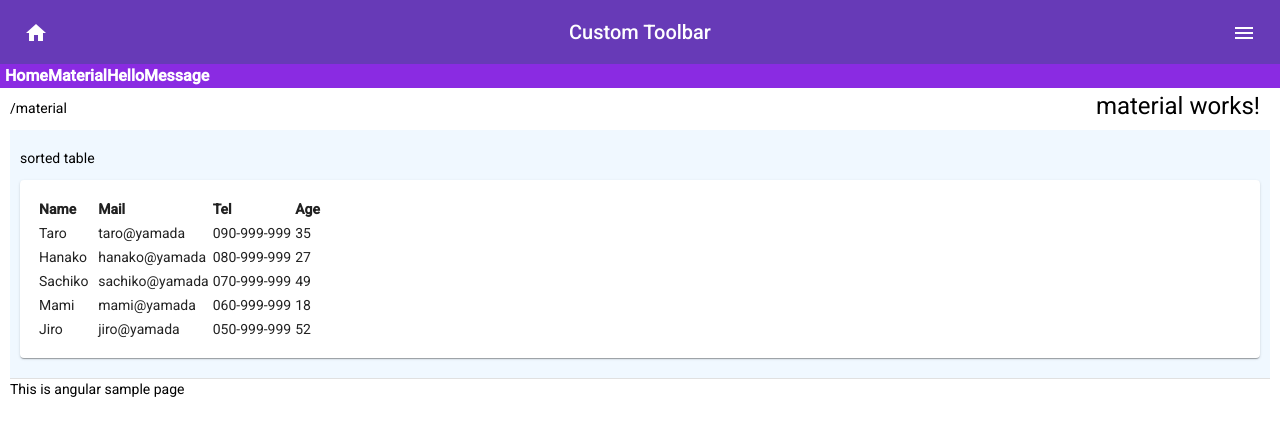
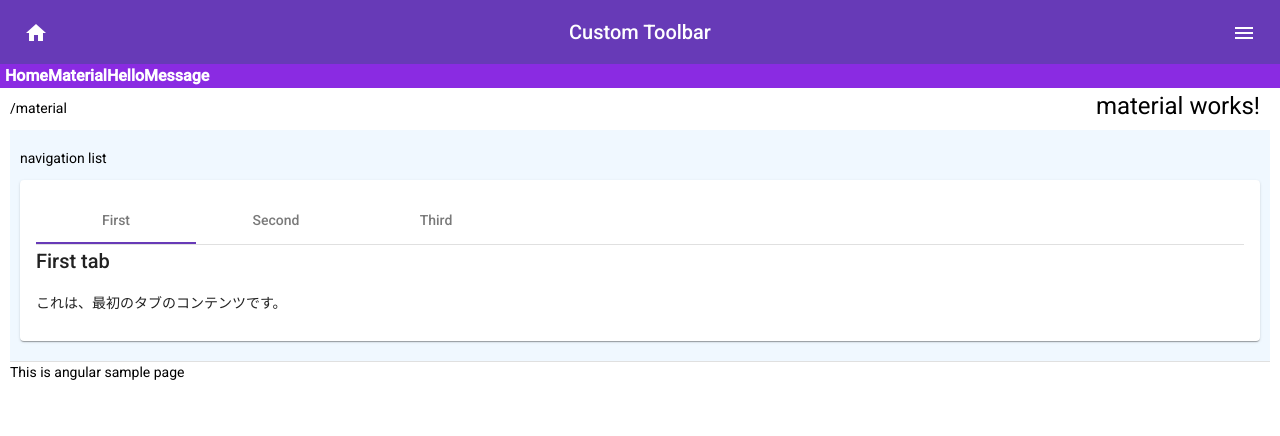
Before and after one commit to sqrmyy/angular-app, an Angular app: page /material in a window 1280 px wide. Shown: the top 436 px of the page. Built offline with nearby package versions, Linux system fonts and the light colour scheme.

Commit message:
タブパネル

```diff
--- a/src/app/app.module.ts
+++ b/src/app/app.module.ts
@@ -20,6 +20,7 @@
 import { MatExpansionModule } from '@angular/material/expansion'
 import { MatListModule } from '@angular/material/list'
 import { MatSortModule } from '@angular/material/sort'
+import { MatTabsModule } from '@angular/material/tabs'
 
 import { AppComponent } from './app.component';
 import { HelloComponent } from './hello/hello.component';
@@ -64,6 +65,7 @@
     MatExpansionModule,
     MatListModule,
     MatSortModule,
+    MatTabsModule,
     BrowserAnimationsModule
   ],
   providers: [],
--- a/src/app/material/material.component.html
+++ b/src/app/material/material.component.html
@@ -1,23 +1,22 @@
 <div class="container">
     <h1>material works!</h1>
     <div>
-        <p>sorted table</p>
+        <p>navigation list</p>
         <mat-card>
-            <table matSort (matSortChange)="sortData($event)">
-                <tr>
-                    <th mat-sort-header="name">Name</th>
-                    <th mat-sort-header="mail">Mail</th>
-                    <th mat-sort-header="tel">Tel</th>
-                    <th mat-sort-header="age">Age</th>
-                </tr>
-
-                <tr *ngFor="let item of sortedData">
-                    <td>{{item.name}}</td>
-                    <td>{{item.mail}}</td>
-                    <td>{{item.tel}}</td>
-                    <td>{{item.age}}</td>
-                </tr>
-            </table>
+            <mat-tab-group>
+                <mat-tab label="First">
+                    <h2>First tab</h2>
+                    <p>これは、最初のタブのコンテンツです。</p>
+                </mat-tab>
+                <mat-tab label="Second">
+                    <h2>Second tab</h2>
+                    <p>これは、真ん中のタブのコンテンツです。</p>
+                </mat-tab>
+                <mat-tab label="Third">
+                    <h2>Third tab</h2>
+                    <p>これは、最後のタブのコンテンツです。</p>
+                </mat-tab>
+            </mat-tab-group>
         </mat-card>
     </div>
 </div>
```
